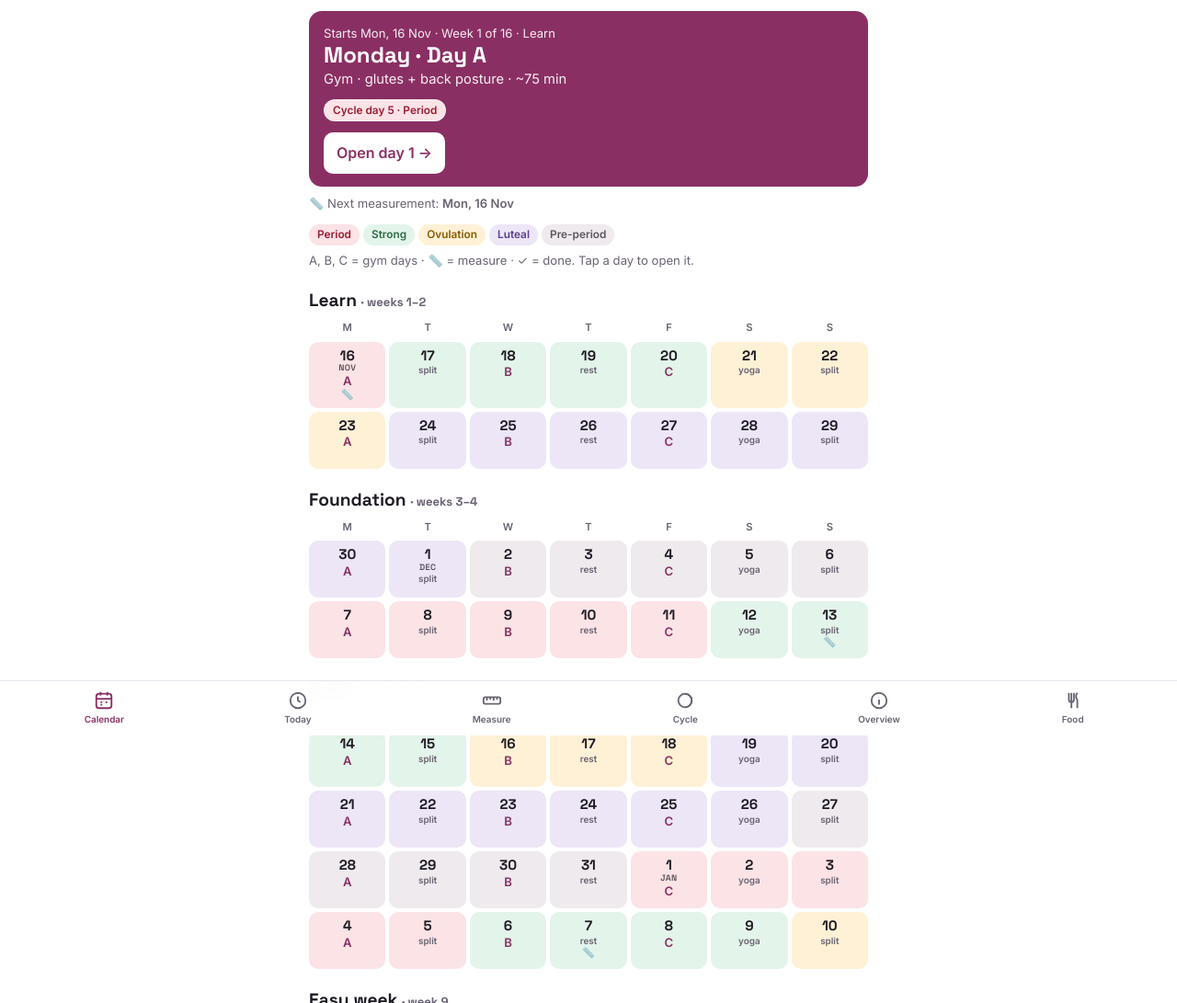
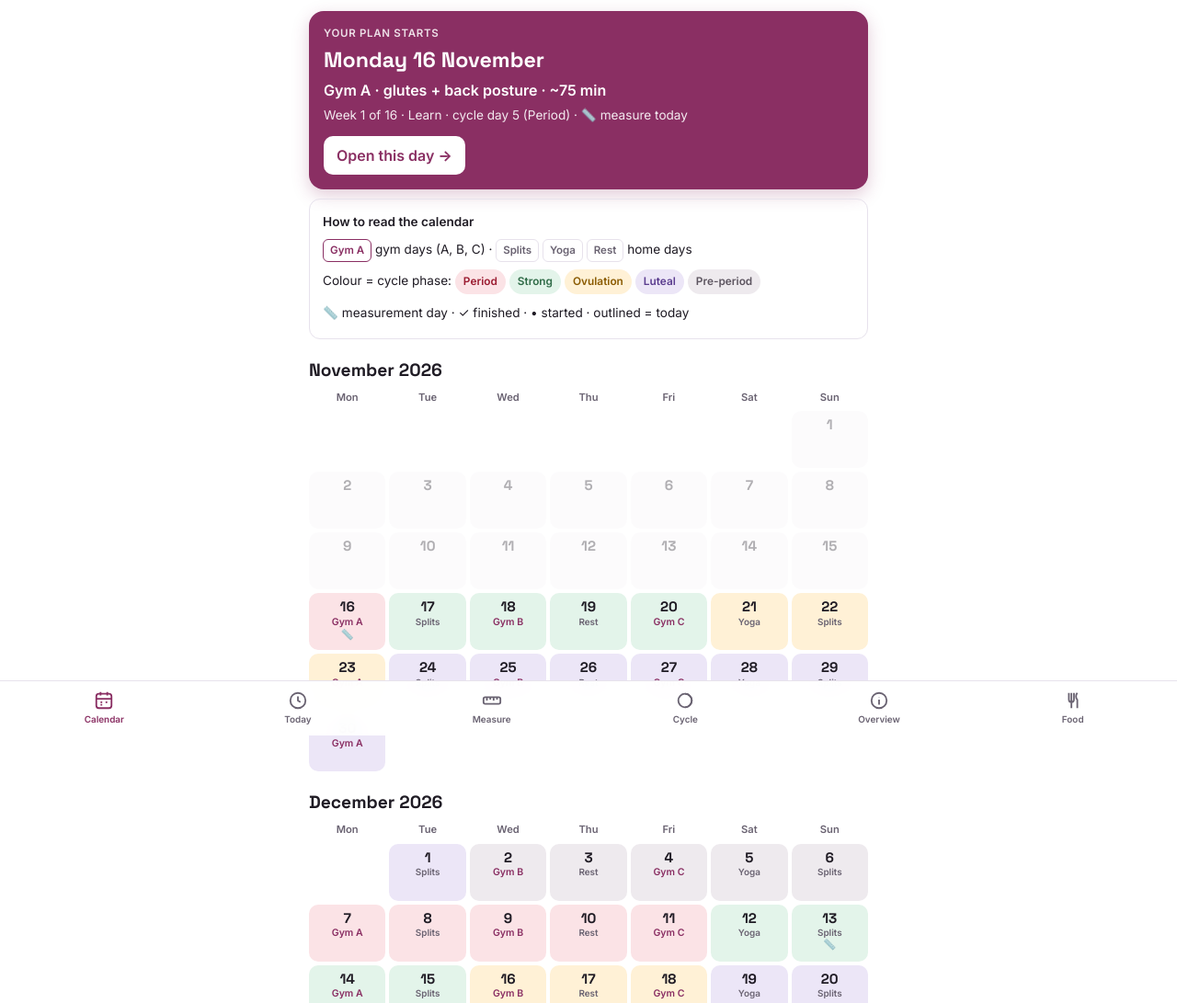
Before and after one commit to simaycansubulat/tone-plan, a plain HTML site: page index.html in a window 1280 px wide. Shown: the top 1091 px of the page at 92% size. Drawn offline with Linux system fonts and the light colour scheme.

Commit message:
Month-by-month calendar, you-are-here card, arm measurements, recipe changes
Co-Authored-By: Claude Opus 5.5 <noreply@anthropic.com>

```diff
--- a/app.js
+++ b/app.js
@@ -118,15 +118,19 @@ const MEAS = [
   { g: "Hips & glutes", k: "hips", n: "Hips (fullest part of glutes)", u: "cm", dir: 1, how: "Feet together. Stand side-on to a mirror and move the tape up and down until you find the fullest part of your glutes. Keep it level all the way round. This should go UP or stay the same as your glutes grow." },
   { g: "Legs", k: "thighTopR", n: "Inner/upper thigh, right (highest point)", u: "cm", dir: -1, how: "Stand with feet hip-width apart and weight on both legs, muscles relaxed. Slide the tape as high as it goes on the right thigh, right up into the groin and just under the glute crease. This tracks the inner thigh." },
   { g: "Legs", k: "thighTopL", n: "Inner/upper thigh, left (highest point)", u: "cm", dir: -1, how: "Same as the right side, on the left leg. Comparing both sides shows if one leg is different." },
-  { g: "Legs", k: "midthigh", n: "Mid-thigh, right", u: "cm", dir: -1, how: "Halfway between the hip crease (front of the hip) and the top of the kneecap. Mark the spot with a pen the first time and measure the same place each time." },
   { g: "Legs", k: "knee", n: "Above the knee, right", u: "cm", dir: -1, how: "Measure around the leg about 5 cm (three fingers) above the top of the kneecap, leg straight and relaxed." },
   { g: "Legs", k: "calf", n: "Calf, right", u: "cm", dir: -1, how: "Stand with weight on both feet. Measure around the widest part of the calf." },
-  { g: "Arms", k: "armTop", n: "Upper arm, top (right)", u: "cm", dir: -1, how: "Arm hanging relaxed. Measure around the arm just below the armpit, as high as the tape goes. Tracks the soft back-of-arm area." },
-  { g: "Arms", k: "armMidR", n: "Upper arm, middle (right)", u: "cm", dir: -1, how: "Arm hanging relaxed. Measure halfway between the tip of your shoulder and your elbow. Don't flex." },
-  { g: "Arms", k: "armMidL", n: "Upper arm, middle (left)", u: "cm", dir: -1, how: "Same as the right side, on the left arm." }
+  { g: "Arms", k: "armR", n: "Upper inner arm, right", u: "cm", dir: -1, how: "Let the arm hang relaxed by your side, palm facing your leg. Find the softest, fullest part of the inner/back of the upper arm, about a third of the way down from the armpit to the elbow. Measure around the arm there, tape level. Don't flex." },
+  { g: "Arms", k: "armL", n: "Upper inner arm, left", u: "cm", dir: -1, how: "Same as the right side, on the left arm, at the same height." }
 ];
-/* migrate old keys from the first version */
-S.meas.forEach(m => { if (m.belly != null && m.navel == null) { m.navel = m.belly; delete m.belly; } if (m.thigh != null && m.thighTopR == null) { m.thighTopR = m.thigh; delete m.thigh; } if (m.arm != null && m.armMidR == null) { m.armMidR = m.arm; delete m.arm; } });
+/* migrate old keys from earlier versions */
+S.meas.forEach(m => {
+  if (m.belly != null && m.navel == null) { m.navel = m.belly; delete m.belly; }
+  if (m.thigh != null && m.thighTopR == null) { m.thighTopR = m.thigh; delete m.thigh; }
+  if (m.arm != null && m.armR == null) { m.armR = m.arm; delete m.arm; }
+  if (m.armMidR != null && m.armR == null) m.armR = m.armMidR; if (m.armTop != null && m.armR == null) m.armR = m.armTop; if (m.armMidL != null && m.armL == null) m.armL = m.armMidL;
+  delete m.armMidR; delete m.armTop; delete m.armMidL; delete m.midthigh;
+});
 function measureDays() {
   const out = []; const st = parseD(S.start);
   for (let i = 0; i < PROGRAM_DAYS; i++) {
@@ -260,31 +264,40 @@ function viewDay(dateIso) {
   ${brace}${blocks}`;
 }
 function viewCalendar() {
-  const st = parseD(S.start); const t = today(); const tI = iso(t); const md = measureDays();
-  const ref = inProgram(t) ? t : (t < st ? st : addD(st, PROGRAM_DAYS - 1));
-  const wk = progWeek(ref); const b = blockOf(wk); const plan = PLAN[DOWKEY[ref.getDay()]]; const ci = cycleAt(ref);
+  const st = parseD(S.start); const end = addD(st, PROGRAM_DAYS - 1); const t = today(); const tI = iso(t); const md = measureDays();
+  const before = t < st, after = t > end;
+  const ref = before ? st : (after ? end : t); const rI = iso(ref);
+  const wk = progWeek(ref); const b = blockOf(wk); const plan = PLAN[DOWKEY[ref.getDay()]]; const ci = cycleAt(ref); const pr = countProgress(rI);
   const nextM = md.find(d => d >= tI);
-  let html = `<div class="hero"><div class="small" style="color:#fff;opacity:.92">${t < st ? "Starts " + esc(fmt(st)) : esc(fmt(ref))} · Week ${wk} of 16 · ${esc(b.name)}</div><h1>${esc(plan.t)}</h1><div class="sub">${esc(plan.s)}</div>${ci ? `<div style="margin-top:8px"><span class="chip ph-${ci.k}">Cycle day ${ci.day} · ${esc(ci.ph.n)}</span></div>` : ""}<a class="btn light" href="#d-${iso(ref)}" style="margin-top:10px">Open ${t < st ? "day 1" : "today"} →</a></div>
-  ${nextM ? `<p class="small" style="margin-top:8px">📏 Next measurement: <b>${esc(fmt(parseD(nextM)))}</b></p>` : ""}
-  <div class="legend"><span class="chip ph-period">Period</span><span class="chip ph-foll">Strong</span><span class="chip ph-ovu">Ovulation</span><span class="chip ph-lut">Luteal</span><span class="chip ph-late">Pre-period</span></div>
-  <p class="small">A, B, C = gym days · 📏 = measure · ✓ = done. Tap a day to open it.</p>`;
-  let curBlock = "";
-  for (let w = 0; w < 16; w++) {
-    const bl = blockOf(w + 1);
-    if (bl.name !== curBlock) {
-      if (curBlock) html += `</div>`;
-      curBlock = bl.name;
-      html += `<h2>${esc(bl.name)} <span class="small">· week${bl.w[0] === bl.w[1] ? " " + bl.w[0] : "s " + bl.w[0] + "–" + bl.w[1]}</span></h2><div class="calgrid"><div class="ch">M</div><div class="ch">T</div><div class="ch">W</div><div class="ch">T</div><div class="ch">F</div><div class="ch">S</div><div class="ch">S</div>`;
+  const label = p => p.gym ? "Gym " + p.t.slice(-1) : (p.dow === 4 ? "Rest" : (p.dow === 6 ? "Yoga" : "Splits"));
+  let html = `<a class="here" href="#d-${rI}">
+    <span class="small">${before ? "Your plan starts" : (after ? "Last day of your plan" : "You are here · today")}</span>
+    <span class="hdate">${esc(ref.toLocaleDateString("en-GB", { weekday: "long", day: "numeric", month: "long" }))}</span>
+    <span class="hplan">${esc(label(plan))} · ${esc(plan.s.split(" · ").slice(1).join(" · ") || plan.s)}</span>
+    <span class="hmeta">Week ${wk} of 16 · ${esc(b.name)}${ci ? ` · cycle day ${ci.day} (${esc(ci.ph.n)})` : ""}${md.includes(rI) ? " · 📏 measure today" : ""}</span>
+    <span class="hgo">${pr.done ? `${pr.done} of ${pr.total} done · continue` : "Open this day"} →</span></a>
+  ${nextM && nextM !== rI ? `<p class="small" style="margin:8px 0 0">📏 Next measurement: <b>${esc(fmt(parseD(nextM)))}</b></p>` : ""}
+  <div class="card keybox"><b>How to read the calendar</b>
+    <div class="keyrow"><span class="kc gymk">Gym A</span> gym days (A, B, C) · <span class="kc">Splits</span> <span class="kc">Yoga</span> <span class="kc">Rest</span> home days</div>
+    <div class="keyrow">Colour = cycle phase: <span class="chip ph-period">Period</span><span class="chip ph-foll">Strong</span><span class="chip ph-ovu">Ovulation</span><span class="chip ph-lut">Luteal</span><span class="chip ph-late">Pre-period</span></div>
+    <div class="keyrow">📏 measurement day · ✓ finished · • started · outlined = today</div></div>`;
+  let m = new Date(st.getFullYear(), st.getMonth(), 1);
+  while (m <= end) {
+    const y = m.getFullYear(), mo = m.getMonth(); const days = new Date(y, mo + 1, 0).getDate();
+    const lead = (new Date(y, mo, 1).getDay() + 6) % 7;
+    html += `<h2>${esc(m.toLocaleDateString("en-GB", { month: "long", year: "numeric" }))}</h2><div class="calgrid"><div class="ch">Mon</div><div class="ch">Tue</div><div class="ch">Wed</div><div class="ch">Thu</div><div class="ch">Fri</div><div class="ch">Sat</div><div class="ch">Sun</div>`;
+    for (let i = 0; i < lead; i++) html += `<span class="cell empty"></span>`;
+    for (let dn = 1; dn <= days; dn++) {
+      const d = new Date(y, mo, dn); const dI = iso(d);
+      if (d < st || d > end) { html += `<span class="cell out"><span class="dn">${dn}</span></span>`; continue; }
+      const p = PLAN[DOWKEY[d.getDay()]]; const c = cycleAt(d); const pc = countProgress(dI);
+      const mark = (md.includes(dI) ? "📏" : "") + (pc.total && pc.done >= pc.total ? "✓" : (pc.done ? "•" : ""));
+      html += `<a href="#d-${dI}" class="cell ph-${c ? c.k : "none"}${dI === tI ? " istoday" : ""}${p.gym ? " gymcell" : ""}" aria-label="${esc(fmt(d))}: ${esc(label(p))}${c ? ", cycle day " + c.day + ", " + esc(c.ph.n) : ""}"><span class="dn">${dn}</span><span class="ic">${esc(label(p))}</span><span class="mk">${mark}</span></a>`;
     }
-    for (let i = 0; i < 7; i++) {
-      const d = addD(st, w * 7 + i); const dI = iso(d); const p = PLAN[DOWKEY[d.getDay()]]; const c = cycleAt(d); const pr = countProgress(dI);
-      const letter = p.gym ? p.t.slice(-1) : (p.dow === 4 ? "rest" : (p.dow === 6 ? "yoga" : "split"));
-      const done = pr.total && pr.done >= pr.total;
-      const mon = d.getDate() === 1 || (w === 0 && i === 0) ? d.toLocaleDateString("en-GB", { month: "short" }) : "";
-      html += `<a href="#d-${dI}" class="cell ph-${c ? c.k : "none"}${dI === tI ? " istoday" : ""}${p.gym ? " gymcell" : ""}" aria-label="${esc(fmt(d))}, ${esc(p.t)}${c ? ", cycle day " + c.day : ""}"><span class="dn">${d.getDate()}${mon ? `<i>${esc(mon)}</i>` : ""}</span><span class="ic">${esc(letter)}</span><span class="mk">${md.includes(dI) ? "📏" : ""}${done ? "✓" : (pr.done ? "•" : "")}</span></a>`;
-    }
+    html += `</div>`;
+    m = new Date(y, mo + 1, 1);
   }
-  html += `</div>`;
+  html += `<h2>The 16 weeks</h2><div class="card">${BLOCKS.map(bl => `<div class="phase"><div class="w">Week${bl.w[0] === bl.w[1] ? " " + bl.w[0] : "s " + bl.w[0] + "–" + bl.w[1]}</div><div><b>${esc(bl.name)}</b> · ${esc(fmt(addD(st, (bl.w[0] - 1) * 7)))} – ${esc(fmt(addD(st, bl.w[1] * 7 - 1)))}<br><span class="small">${esc(bl.note)}</span></div></div>`).join("")}</div>`;
   return html;
 }
 function viewMeasure() {
@@ -362,7 +375,7 @@ const RECIPES = {
     { n: "Beef & lentil bolognese", p: 35, k: 560, t: "30 min, makes 4", ing: ["500 g 5% beef mince", "120 g red lentils", "1 onion, 2 garlic cloves, 1 carrot", "2 cans chopped tomatoes", "Italian herbs", "Wholewheat pasta or quinoa (60 g dry per portion)"], how: ["Brown the beef with onion, garlic and carrot.", "Add lentils, tomatoes, herbs and 300 ml water.", "Simmer 20 min until the lentils are soft.", "Serve over pasta or quinoa."], tip: "Your best iron meal. Have it during and right after your period." },
     { n: "Etli nohut (beef & chickpea stew)", p: 35, k: 550, t: "40 min, makes 4", ing: ["400 g lean beef, cubed", "2 cans chickpeas", "1 onion, 2 tbsp tomato paste", "1 pepper", "Cumin, paprika", "Quinoa to serve"], how: ["Brown the beef with onion.", "Add tomato paste, pepper, spices and water to cover.", "Simmer 25 min, add chickpeas, cook 10 more.", "Serve with quinoa and a salad."], tip: "Beef + chickpeas = lots of iron." },
     { n: "Air-fryer salmon & quinoa", p: 30, k: 550, t: "15 min", ing: ["120 g salmon fillet", "120 g cooked quinoa", "Broccoli, peppers", "Lemon, garlic, dill"], how: ["Season salmon with lemon, garlic and dill.", "Air fry at 200°C for 10–12 min with the vegetables.", "Serve on quinoa. Take your vitamin D with this meal."] },
-    { n: "Baked köfte with cacık", p: 32, k: 500, t: "30 min", ing: ["125 g 5% beef mince", "½ grated onion, parsley, cumin", "Peppers, courgette, tomato", "Cacık: 150 g yogurt, cucumber, garlic, mint"], how: ["Mix mince with onion, parsley and cumin; shape small köfte.", "Bake with the vegetables at 200°C for 20 min.", "Serve with cacık."] },
+    { n: "Beef & quinoa stuffed peppers", p: 32, k: 500, t: "40 min, makes 3", ing: ["350 g 5% beef mince", "3 large peppers, halved", "150 g cooked quinoa", "1 can chopped tomatoes", "1 onion, garlic, cumin, paprika", "A little grated cheese (optional)"], how: ["Brown the mince with onion, garlic and spices.", "Stir in half the tomatoes and the quinoa.", "Fill the pepper halves, pour the rest of the tomatoes around them.", "Bake at 190°C for 25 min."], tip: "Beef for iron, peppers for vitamin C: a perfect pair." },
     { n: "Chickpea & tofu spinach curry", p: 28, k: 520, t: "25 min", ing: ["150 g firm tofu, cubed", "100 g chickpeas", "Big handful of spinach", "½ can chopped tomatoes", "Curry paste or garam masala, garlic, ginger", "100 g cooked quinoa"], how: ["Crisp the tofu in the air fryer or a pan.", "Cook garlic, ginger and spices, add tomatoes and chickpeas.", "Stir in spinach and tofu. Squeeze lemon on top for vitamin C.", "Serve on quinoa."] },
     { n: "Chicken fajita quinoa bowl", p: 38, k: 540, t: "20 min", ing: ["130 g chicken breast, sliced", "Peppers, onion", "Fajita spice", "100 g cooked quinoa", "Salsa, 2 tbsp Greek yogurt"], how: ["Toss chicken and peppers in the spice.", "Pan-fry or air fry for 12–15 min.", "Serve on quinoa with salsa and yogurt."] },
     { n: "Sheet-pan lemon chicken & chickpeas", p: 40, k: 520, t: "30 min", ing: ["130 g chicken breast", "100 g chickpeas", "Red onion, peppers, courgette", "Lemon, garlic, oregano, 1 tsp olive oil"], how: ["Put everything on a tray with lemon, garlic, oregano and oil.", "Roast at 200°C for 25 min."] }
@@ -394,14 +407,14 @@ function viewFood() {
     <div class="meal"><span class="m">Dinner</span><span class="k">~33 g · 550</span><small>Pick one dinner</small></div>
     <div class="total"><span>Total</span><span>~118 g · ~1,650–1,750 kcal</span></div></div>
   ${Object.entries(RECIPES).map(([g, list]) => `<h2>${esc(g)}</h2>${list.map(recipeHTML).join("")}`).join("")}
-  <h2>Sunday meal prep (45 min)</h2><div class="card"><ol class="clean"><li>Bake 600 g chicken breast: 200°C for 18–20 min (see the tips below).</li><li>Cook 250 g dry quinoa (makes about 4 portions).</li><li>Make a big pot of bolognese, etli nohut or lentil soup and freeze some.</li><li>Chop peppers, cucumber and carrots into boxes.</li><li>Make a jar of dressing (lemon, olive oil, mustard) and a bowl of cacık.</li></ol><p class="small" style="margin:0">Keeps 4 days in the fridge. Your lunches are then 5 minutes.</p></div>
+  <h2>Sunday meal prep (45 min)</h2><div class="card"><ol class="clean"><li>Bake 600 g chicken breast: 200°C for 18–20 min (see the tips below).</li><li>Cook 250 g dry quinoa (makes about 4 portions).</li><li>Make a big pot of bolognese, etli nohut or lentil soup and freeze some.</li><li>Chop peppers, cucumber and carrots into boxes.</li><li>Make a jar of dressing (lemon, olive oil, mustard).</li></ol><p class="small" style="margin:0">Keeps 4 days in the fridge. Your lunches are then 5 minutes.</p></div>
   <h2>Juicy chicken breast, every time</h2><div class="card"><ul class="clean"><li><b>Quick brine:</b> 15 min in water with 1 tbsp salt per litre. Pat dry.</li><li><b>Air fryer:</b> 200°C, 15–18 min, turn halfway. <b>Oven:</b> 200°C, 18–22 min.</li><li>Let it rest 5 min before cutting.</li><li><b>Marinades:</b> yogurt + lemon + garlic + paprika · olive oil + oregano + lemon · tomato paste + pul biber + cumin · soy sauce + honey + ginger (small amount).</li></ul></div>
   <h2>Your shopping list</h2><div class="card"><ul class="clean"><li><b>Protein:</b> chicken breast, salmon, 5% beef mince, eggs, firm tofu, skyr / Greek yogurt, cottage cheese, feta, protein powder</li><li><b>Legumes:</b> red and green lentils, canned chickpeas, hummus</li><li><b>Carbs:</b> quinoa, oats, wholegrain or rye bread, wholewheat pasta, potatoes, wraps</li><li><b>Vegetables:</b> spinach, peppers, tomatoes, cucumber, broccoli, courgette, onion, garlic, carrots</li><li><b>Fruit:</b> berries (frozen are fine), oranges, kiwis, bananas, lemons</li><li><b>Extras:</b> olive oil, tomato paste, cans of tomatoes, spices (cumin, paprika, pul biber, oregano), dark chocolate, almonds, chia</li></ul></div>
   <h2>Iron</h2><div class="card"><ul class="clean"><li>Eat lentils, chickpeas, tofu and spinach <b>with vitamin C</b>: peppers, tomato, orange, kiwi, lemon.</li><li>Keep <b>tea, coffee and dairy</b> 1–2 hours away from iron meals and your iron tablet.</li><li>Take the tablet with water or orange juice, e.g. mid-morning.</li><li>Have a beef meal during and right after your period.</li><li>Recheck ferritin with your doctor after about 3 months.</li></ul></div>
   <h2>Vitamin D</h2><div class="card"><ul class="clean"><li>Take it with a meal that has <b>some fat</b>, like dinner with salmon or olive oil.</li><li>Keep it at a different meal from your iron tablet.</li><li>Recheck after about 3 months.</li></ul></div>
   <h2>Around your cycle</h2><div class="card"><ul class="clean"><li><b>Period:</b> iron meals (bolognese, etli nohut, lentil salad). Warm soups help cramps.</li><li><b>Before your period:</b> hunger goes up, so add 100–150 kcal (yogurt + berries, a shake). Salty food makes bloating worse.</li><li><b>Cravings:</b> 2 squares of dark chocolate, a protein smoothie, or Greek yogurt with honey and cinnamon.</li></ul></div>
   <h2>Gym days</h2><div class="note good"><strong>Before:</strong> a meal with protein and carbs 1–3 hours earlier (e.g. overnight oats). <strong>After:</strong> 25–40 g protein (a shake or your next meal).</div>
-  <h2>Eating out</h2><div class="card"><ul class="clean"><li>Choose grilled chicken, köfte, salmon or a lentil dish.</li><li>Ask for sauce on the side, and swap rice or chips for salad or a small portion of bulgur/potatoes.</li><li>One meal out never ruins progress. Just go back to normal at the next meal.</li></ul></div>`;
+  <h2>Eating out</h2><div class="card"><ul class="clean"><li>Choose grilled chicken, salmon or a lentil dish.</li><li>Ask for sauce on the side, and swap rice or chips for salad or a small portion of bulgur/potatoes.</li><li>One meal out never ruins progress. Just go back to normal at the next meal.</li></ul></div>`;
 }
 
 
--- a/index.html
+++ b/index.html
@@ -152,11 +152,24 @@ details.card summary::after{content:" +";color:var(--accent)}
 details.card[open] summary::after{content:" −"}
 .calgrid{display:grid;grid-template-columns:repeat(7,minmax(0,1fr));gap:4px}
 .calgrid .ch{text-align:center;font-size:.7rem;font-weight:600;color:var(--muted);padding:2px 0}
+.here{display:block;text-decoration:none;color:#fff;background:var(--accent);border-radius:16px;padding:16px;box-shadow:0 6px 18px rgba(138,47,99,.25)}
+.here span{display:block}
+.here .small{color:#fff;opacity:.85;text-transform:uppercase;letter-spacing:.06em;font-size:.72rem;font-weight:600}
+.here .hdate{font-family:var(--display);font-size:1.45rem;font-weight:700;margin-top:2px}
+.here .hplan{font-size:1rem;font-weight:600;margin-top:2px}
+.here .hmeta{font-size:.85rem;opacity:.9;margin-top:4px}
+.here .hgo{display:inline-block;margin-top:12px;background:#fff;color:var(--accent);font-weight:700;padding:9px 14px;border-radius:10px}
+.keybox{font-size:.85rem}
+.keyrow{margin-top:6px;line-height:1.9}
+.kc{display:inline-block;font-size:.72rem;font-weight:600;padding:1px 7px;border-radius:6px;border:1px solid var(--line);color:var(--muted)}
+.kc.gymk{color:var(--accent);border-color:var(--accent)}
+.cell.empty{background:none}
+.cell.out{opacity:.35;background:var(--soft)}
 .cell{display:flex;flex-direction:column;align-items:center;justify-content:flex-start;min-height:62px;border-radius:10px;padding:5px 2px;text-decoration:none;color:var(--fg);border:2px solid transparent;min-width:0;overflow:hidden}
 .cell .dn{font-family:var(--display);font-weight:700;font-size:.95rem;line-height:1.1;text-align:center}
 .cell .dn i{display:block;font-style:normal;font-size:.58rem;font-weight:600;text-transform:uppercase;letter-spacing:.04em;opacity:.75}
 .cell .ic{font-size:.62rem;font-weight:600;color:var(--muted);line-height:1.2;margin-top:2px}
-.cell.gymcell .ic{color:var(--accent);font-size:.82rem;font-weight:700}
+.cell.gymcell .ic{color:var(--accent);font-size:.66rem;font-weight:700}
 .cell .mk{font-size:.7rem;line-height:1.2;color:var(--sage);font-weight:700}
 .cell.istoday{border-color:var(--accent)}
 .btn.light{background:#fff;color:var(--accent)}
--- a/sw.js
+++ b/sw.js
@@ -1,5 +1,5 @@
 // Offline support: try the network first (so updates show right away), fall back to the saved copy when offline.
-const CACHE = "tone-v3";
+const CACHE = "tone-v4";
 const FILES = ["./", "./index.html", "./app.js", "./manifest.webmanifest", "./icon-180.png", "./icon-192.png", "./icon-512.png"];
 self.addEventListener("install", e => { e.waitUntil(caches.open(CACHE).then(c => c.addAll(FILES)).then(() => self.skipWaiting())); });
 self.addEventListener("activate", e => { e.waitUntil(caches.keys().then(ks => Promise.all(ks.filter(k => k !== CACHE).map(k => caches.delete(k)))).then(() => self.clients.claim())); });
```
